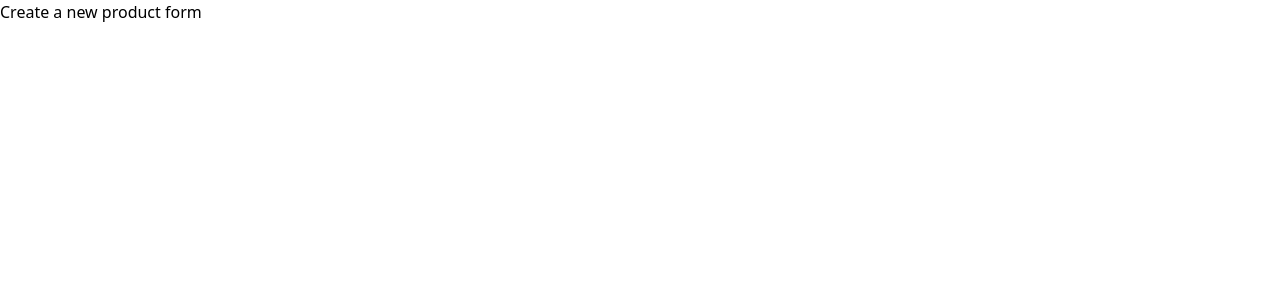
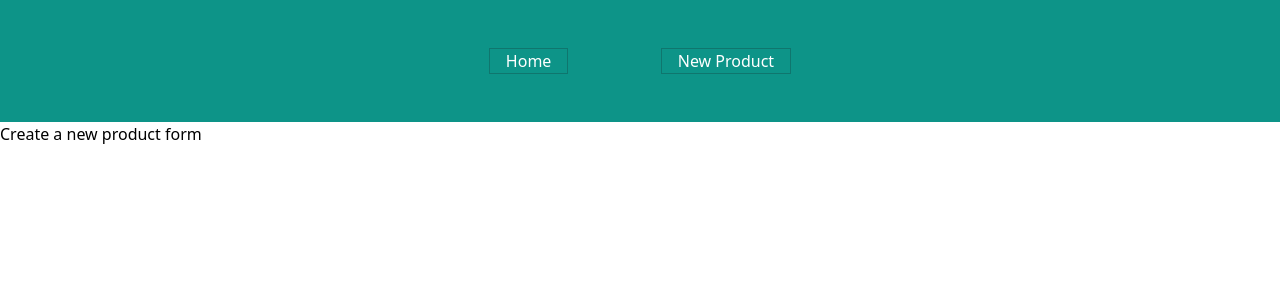
Before and after one commit to JMcode97/pokedex, a React (Create React App) app in the folder client/: page /new-product in a window 1280 px wide. Shown: the top 300 px of the page. Built offline with nearby package versions, Linux system fonts and the light colour scheme.

Commit message:
Create MainComponent with Navbar

```diff
--- a/client/src/index.tsx
+++ b/client/src/index.tsx
@@ -3,6 +3,7 @@ import ReactDOM from 'react-dom/client';
 import { BrowserRouter, Routes, Route } from 'react-router-dom';
 import './index.css';
 import reportWebVitals from './reportWebVitals';
+import MainComponent from './resources/components/MainComponent';
 import NewProduct from './resources/pages/Products/NewProduct';
 import ProductsList from './resources/pages/Products/ProductsList';
 
@@ -12,10 +13,12 @@ const root = ReactDOM.createRoot(
 root.render(
   <React.StrictMode>
     <BrowserRouter>
+    <MainComponent>
     <Routes>
       <Route path='/' element={<ProductsList />}></Route>
       <Route path='/new-product' element={<NewProduct />}></Route>
     </Routes>
+    </MainComponent>
     </BrowserRouter>
   </React.StrictMode>
 );
--- /dev/null
+++ b/client/src/resources/components/MainComponent.tsx
@@ -0,0 +1,15 @@
+import React from 'react';
+import Navbar from './Navbar';
+
+interface Children {
+    children: React.ReactNode;
+}
+
+export default function MainComponent ({ children }: Children) {
+    return (
+        <>
+            <Navbar />
+            {children}
+        </>
+    )
+}
--- /dev/null
+++ b/client/src/resources/components/Navbar.tsx
@@ -0,0 +1,23 @@
+import React from 'react';
+import { Link } from 'react-router-dom';
+
+export default function Navbar () {
+    return (
+        <>
+            <div
+            className=' bg-teal-600 p-12 flex justify-center' >
+            <ul
+            className='inline-flex text-white justify-around w-2/6' >
+            <li
+            className='border border-teal-700' >
+            <Link to={'/'} className='p-4'>Home</Link>
+            </li>
+            <li
+            className='border border-teal-700' >
+            <Link to={'/new-product'} className='p-4' >New Product</Link>
+            </li>
+            </ul>
+            </div>
+        </>
+    )
+}
```
